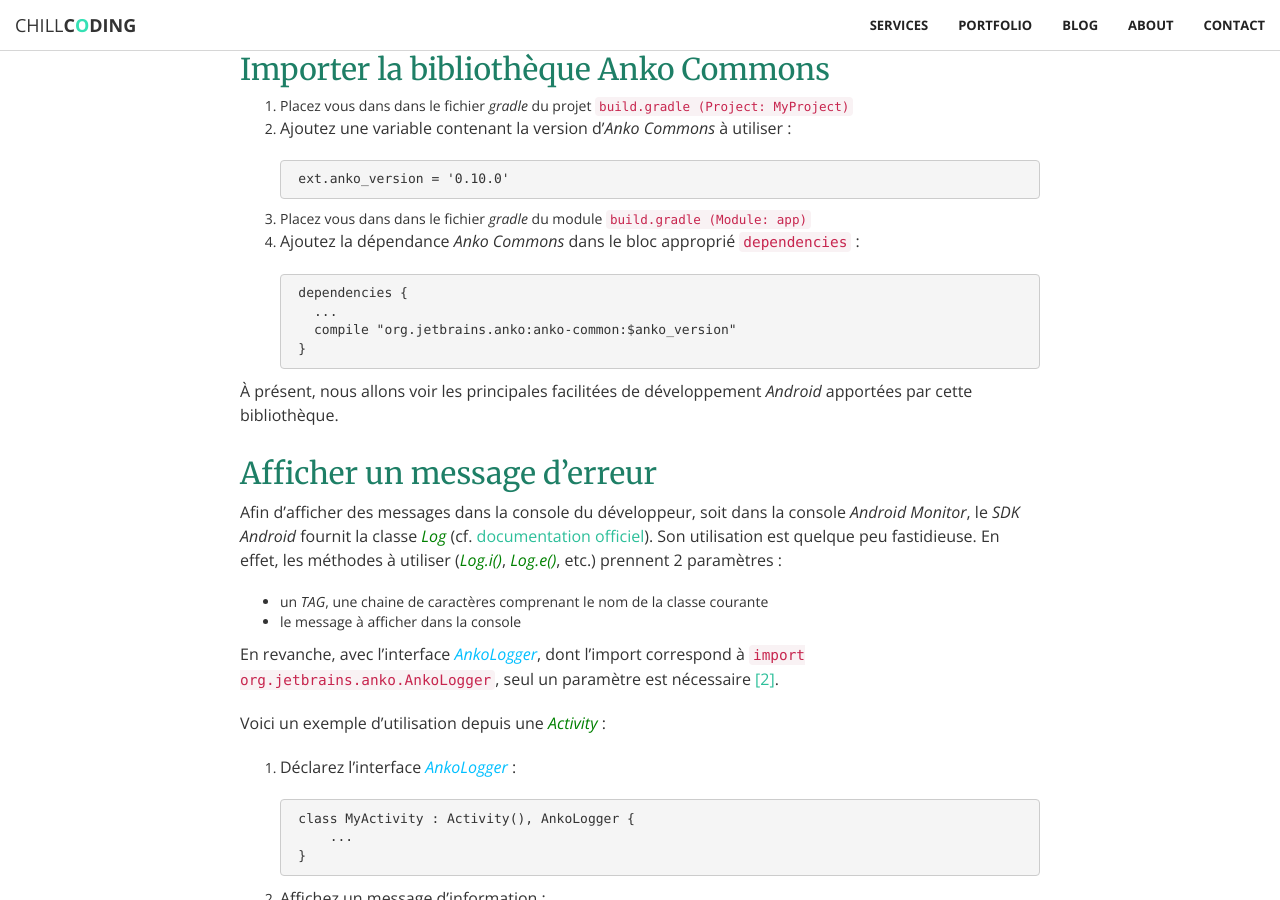
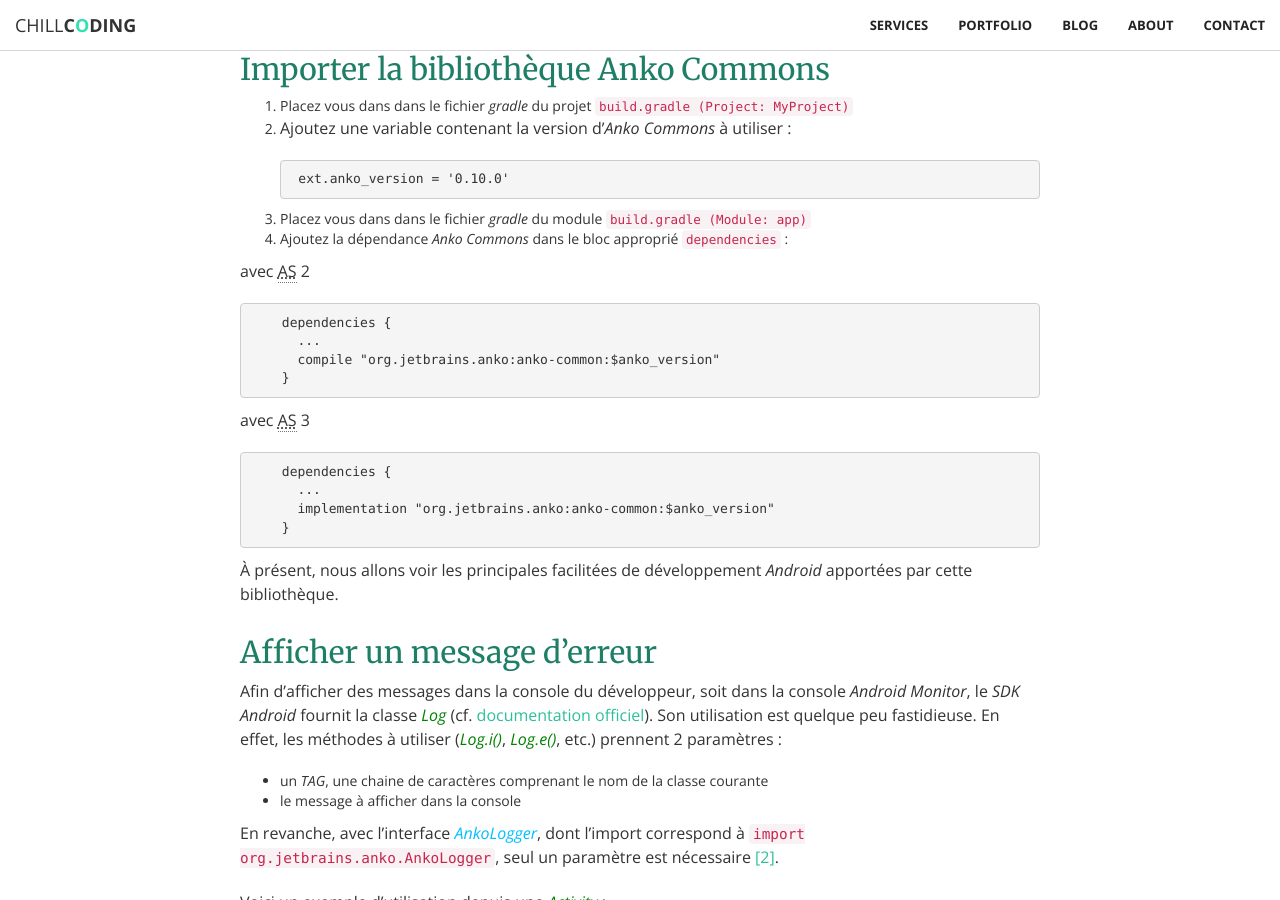
Before and after one commit to chillcoding-at-the-beach/chillcoding-at-the-beach-github.io, a Jekyll site: the page built from _posts/2017-10-09-utiliser-anko-kotlin-android.md, in a window 1280 px wide and 900 px high, scrolled down 1348 px. Built offline with Jekyll 4.4.1, drawn with Linux system fonts in a browser that asks for light colours; nearby versions of some CDN libraries.

Commit message:
Update for as3

```diff
--- a/_posts/2017-10-09-utiliser-anko-kotlin-android.md
+++ b/_posts/2017-10-09-utiliser-anko-kotlin-android.md
@@ -46,10 +46,20 @@
 3. Placez vous dans dans le fichier _gradle_ du module `build.gradle (Module: app)`
 4. Ajoutez la dépendance _Anko Commons_ dans le bloc approprié `dependencies` :
 
+avec AS 2
+
         dependencies {
           ...
           compile "org.jetbrains.anko:anko-common:$anko_version"
         }
+
+avec AS 3
+
+        dependencies {
+          ...
+          implementation "org.jetbrains.anko:anko-common:$anko_version"
+        }
+
 
 À présent, nous allons voir les principales facilitées de développement _Android_
 apportées par cette bibliothèque.
```
